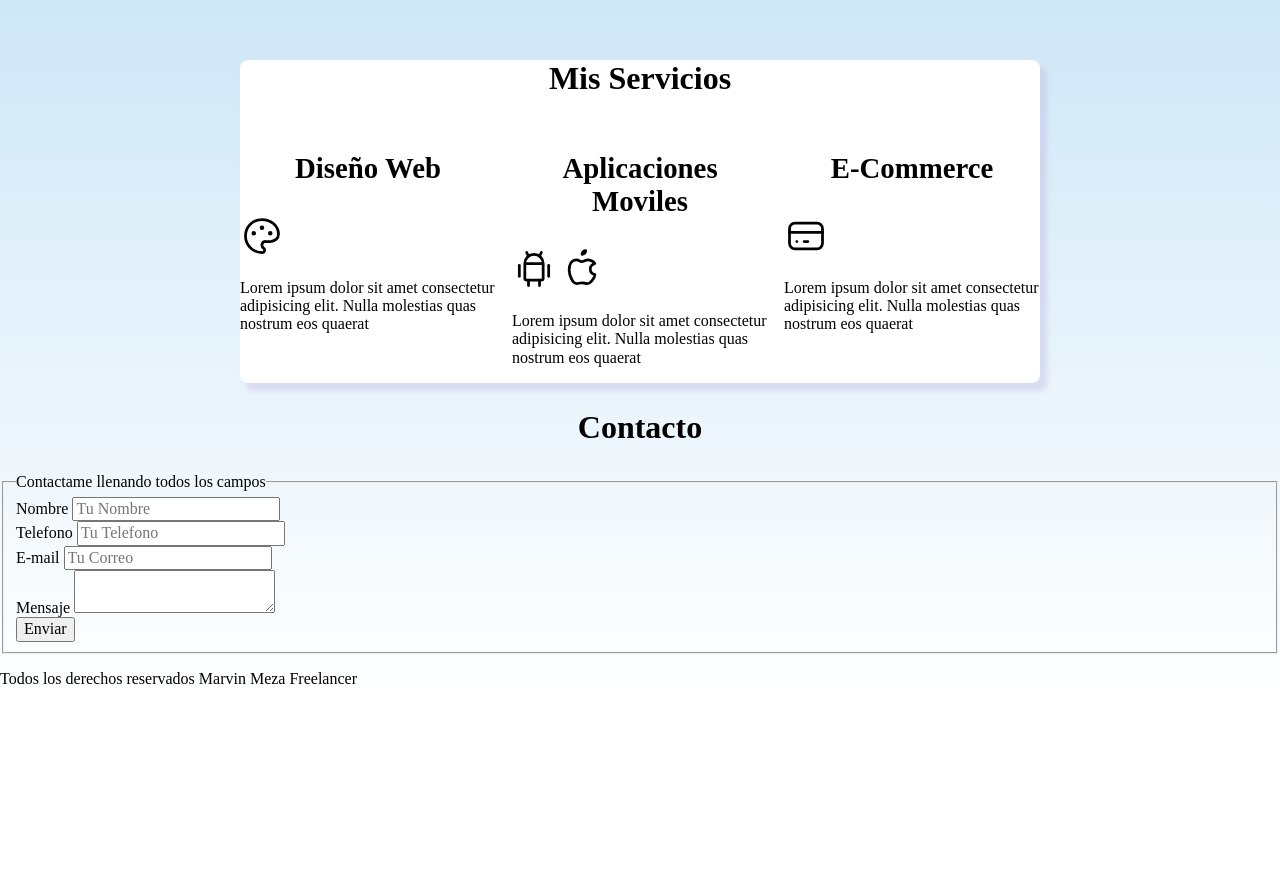
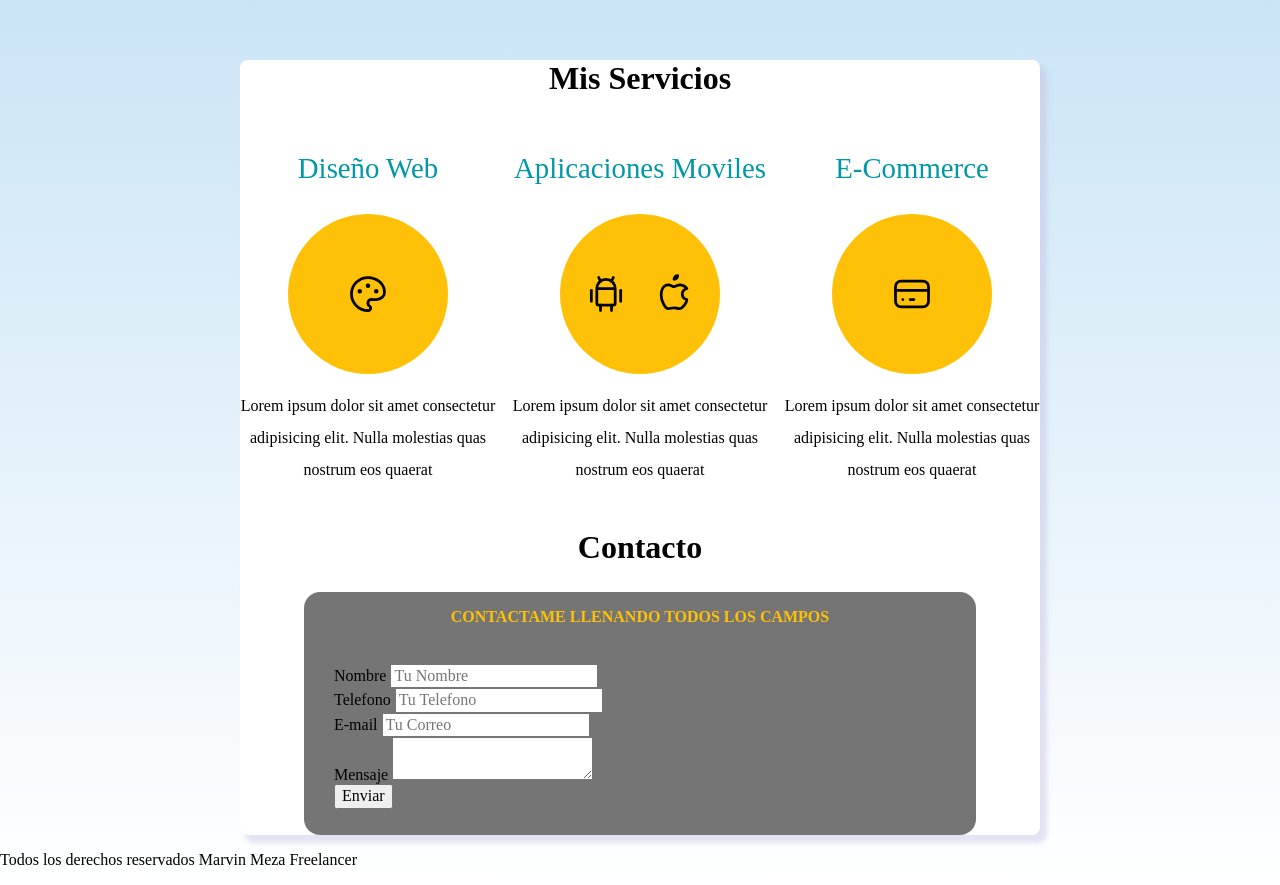
Before and after one commit to Meza2805/freelancer_inicio, a plain HTML site: page index.html in a window 1280 px wide. Shown: the part 480-1365 px from the top of the page. Before the commit the page ends 1184 px from the top, so only its background shows below. Drawn offline with nearby package versions, Linux system fonts and the light colour scheme.

Commit message:
Cambios realiados

```diff
--- a/css/style.css
+++ b/css/style.css
@@ -196,4 +196,52 @@ h3 {
     }
 }
 
-.servicio {}
+.servicio {
+    display: flex;
+    flex-direction: column;
+    align-items: center;
+}
+
+.servicio p {
+    line-height: 2;
+    text-align: center;
+}
+
+.servicio h3 {
+    color: var(--secundario);
+    font-weight: normal;
+}
+
+.servicio .iconos {
+    height: 10rem;
+    width: 10rem;
+    background-color: var(--primario);
+    border-radius: 50%;
+    display: flex;
+    justify-content: space-evenly;
+    align-items: center;
+}
+
+
+/*CONTACTO*/
+
+.formulario {
+    background-color: var(--gris);
+    width: min(40rem, 100%);
+    margin: 0 auto;
+    padding: 1rem;
+    border-radius: 1rem;
+}
+
+.formulario fieldset {
+    border: none;
+}
+
+.formulario legend {
+    text-transform: uppercase;
+    margin-bottom: 2rem;
+    color: var(--primario);
+    font-weight: bold;
+    font-size: 1.8 rem;
+    text-align: center;
+}
--- a/index.html
+++ b/index.html
@@ -42,9 +42,9 @@
     <main class="contenedor-servicios sombra">
         <h2>Mis Servicios</h2>
         <div class="servicios">
-            <section>
+            <section class="servicio">
                 <h3>Diseño Web</h3>
-                <div class="servicio">
+                <div class="iconos">
                     <svg xmlns="http://www.w3.org/2000/svg" class="icon icon-tabler icon-tabler-palette" width="44" height="44" viewBox="0 0 24 24" stroke-width="1.5" stroke="#000000" fill="none" stroke-linecap="round" stroke-linejoin="round">
                             <path stroke="none" d="M0 0h24v24H0z" fill="none"/>
                             <path d="M12 21a9 9 0 1 1 0 -18a9 8 0 0 1 9 8a4.5 4 0 0 1 -4.5 4h-2.5a2 2 0 0 0 -1 3.75a1.3 1.3 0 0 1 -1 2.25" />
@@ -55,9 +55,9 @@
                 </div>
                 <p>Lorem ipsum dolor sit amet consectetur adipisicing elit. Nulla molestias quas nostrum eos quaerat</p>
             </section>
-            <section>
+            <section class="servicio">
                 <h3>Aplicaciones Moviles</h3>
-                <div class="servicio">
+                <div class="iconos">
                     <svg xmlns="http://www.w3.org/2000/svg" class="icon icon-tabler icon-tabler-brand-android" width="44" height="44" viewBox="0 0 24 24" stroke-width="1.5" stroke="#000000" fill="none" stroke-linecap="round" stroke-linejoin="round">
                             <path stroke="none" d="M0 0h24v24H0z" fill="none"/>
                             <line x1="4" y1="10" x2="4" y2="16" />
@@ -76,9 +76,9 @@
                 </div>
                 <p>Lorem ipsum dolor sit amet consectetur adipisicing elit. Nulla molestias quas nostrum eos quaerat</p>
             </section>
-            <section>
+            <section class="servicio">
                 <h3>E-Commerce</h3>
-                <div class="servicio">
+                <div class="iconos">
                     <svg xmlns="http://www.w3.org/2000/svg" class="icon icon-tabler icon-tabler-credit-card" width="44" height="44" viewBox="0 0 24 24" stroke-width="1.5" stroke="#000000" fill="none" stroke-linecap="round" stroke-linejoin="round">
                             <path stroke="none" d="M0 0h24v24H0z" fill="none"/>
                             <rect x="3" y="5" width="18" height="14" rx="3" />
@@ -92,28 +92,30 @@
         </div>
         <!-- Fin de Bloque de servicios -->
 
-    </main>
+
 
         <section>
             <h2>Contacto</h2>
-        <form>
+            <form class="formulario">
                 <fieldset>
                     <legend>Contactame llenando todos los campos</legend>
-                <div>
+                    <div class="contenedor-campos">
+                        <div class="campo">
                             <label>Nombre</label>
                             <input type="text" placeholder="Tu Nombre">
                         </div>
-                <div>
+                        <div class="campo">
                             <label>Telefono</label>
                             <input type="tel" placeholder="Tu Telefono">
                         </div>
-                <div>
+                        <div class="campo">
                             <label>E-mail</label>
                             <input type="email" placeholder="Tu Correo">
                         </div>
-                <div>
+                        <div class="campo">
                             <label>Mensaje</label>
                             <textarea></textarea>
+                        </div>
                     </div>
                     <div>
                         <button type="submit">Enviar</button>
@@ -121,7 +123,7 @@
                 </fieldset>
             </form>
         </section>
-
+    </main>
     <footer>
         <p>Todos los derechos reservados Marvin Meza Freelancer</p>
     </footer>
```
Lines whose indentation alone changed are shown as unchanged.
